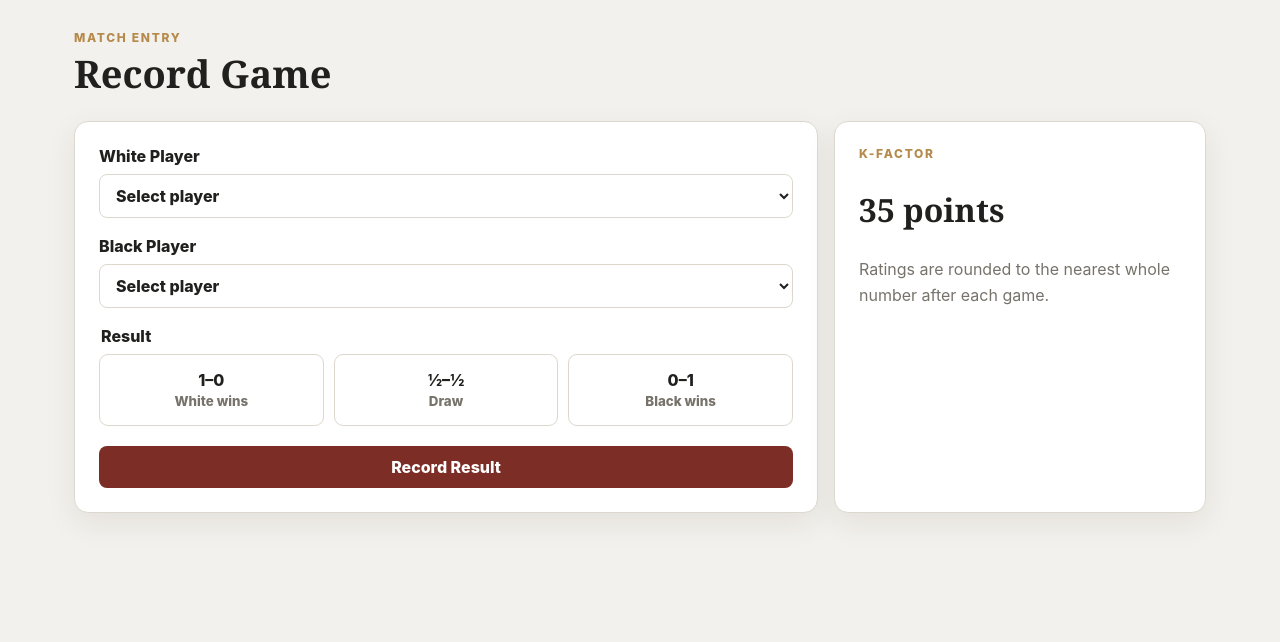
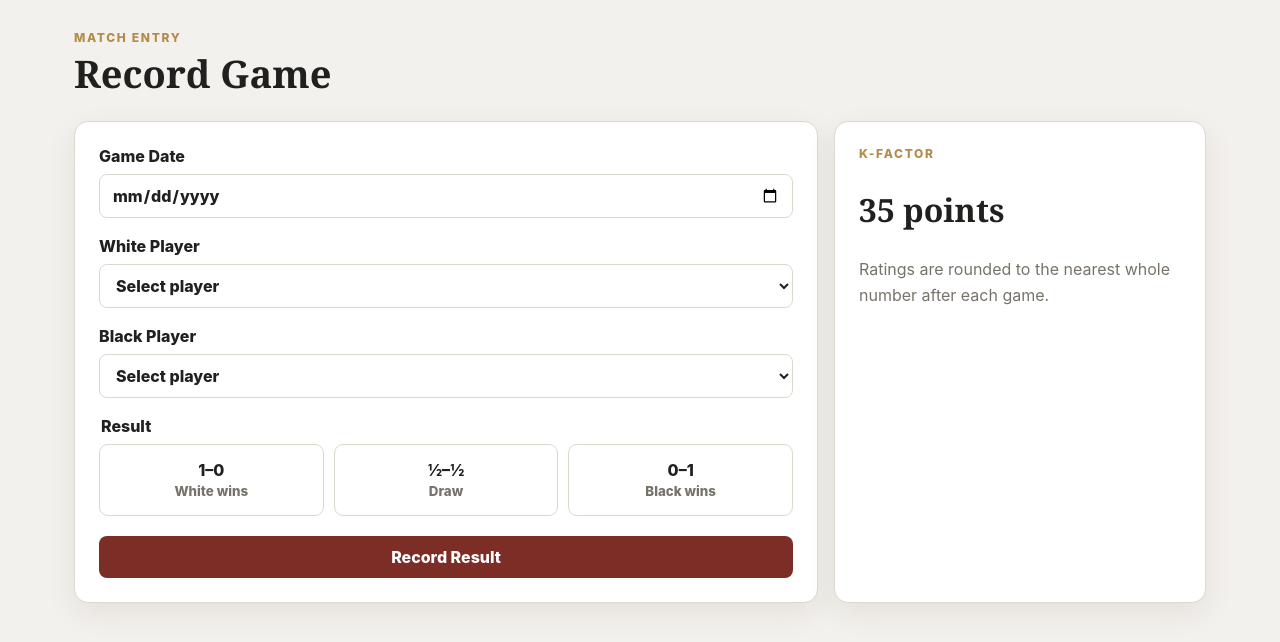
Before and after one commit to JPLesChar/chess-elo-rating, a plain HTML site: page index.html in a window 1280 px wide. Both pictures are taken after a click on the button "Record Game". Shown: the part 80-722 px from the top of the page. Drawn offline with nearby package versions, Linux system fonts and the light colour scheme.

Commit message:
Add game date picker to Record Game

```diff
--- a/index.html
+++ b/index.html
@@ -37,6 +37,7 @@
     <section id="record" class="section">
       <div class="section-heading"><div><p class="eyebrow">Match entry</p><h1>Record Game</h1></div></div>
       <div class="record-layout"><form id="gameForm" class="panel form-panel">
+        <label>Game Date<input id="gameDate" type="date" required></label>
         <label>White Player<select id="whitePlayer" required><option value="">Select player</option></select></label>
         <label>Black Player<select id="blackPlayer" required><option value="">Select player</option></select></label>
         <fieldset><legend>Result</legend><div class="result-options"><label><input type="radio" name="result" value="1-0" required><span>1–0<br><small>White wins</small></span></label><label><input type="radio" name="result" value="½-½" required><span>½–½<br><small>Draw</small></span></label><label><input type="radio" name="result" value="0-1" required><span>0–1<br><small>Black wins</small></span></label></div></fieldset>
```
